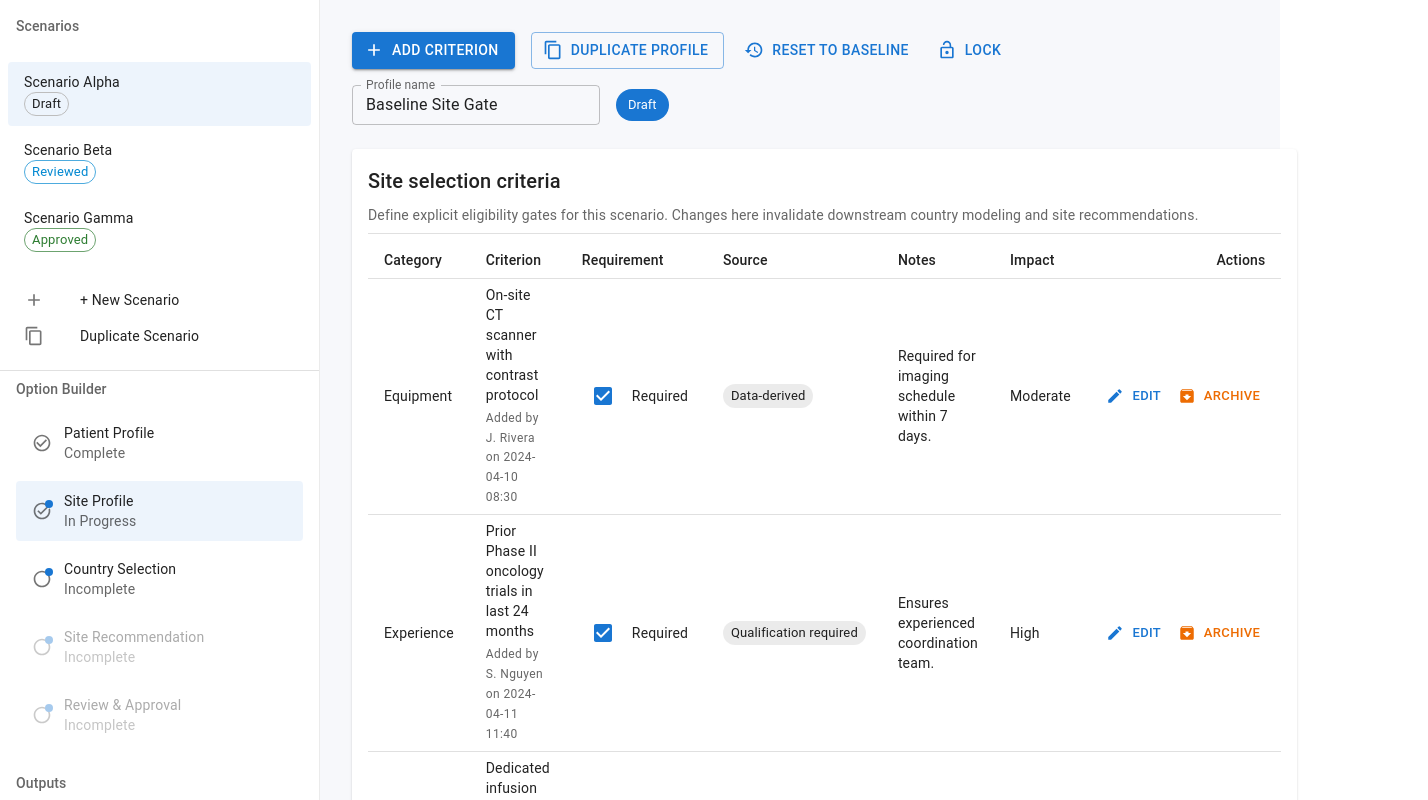
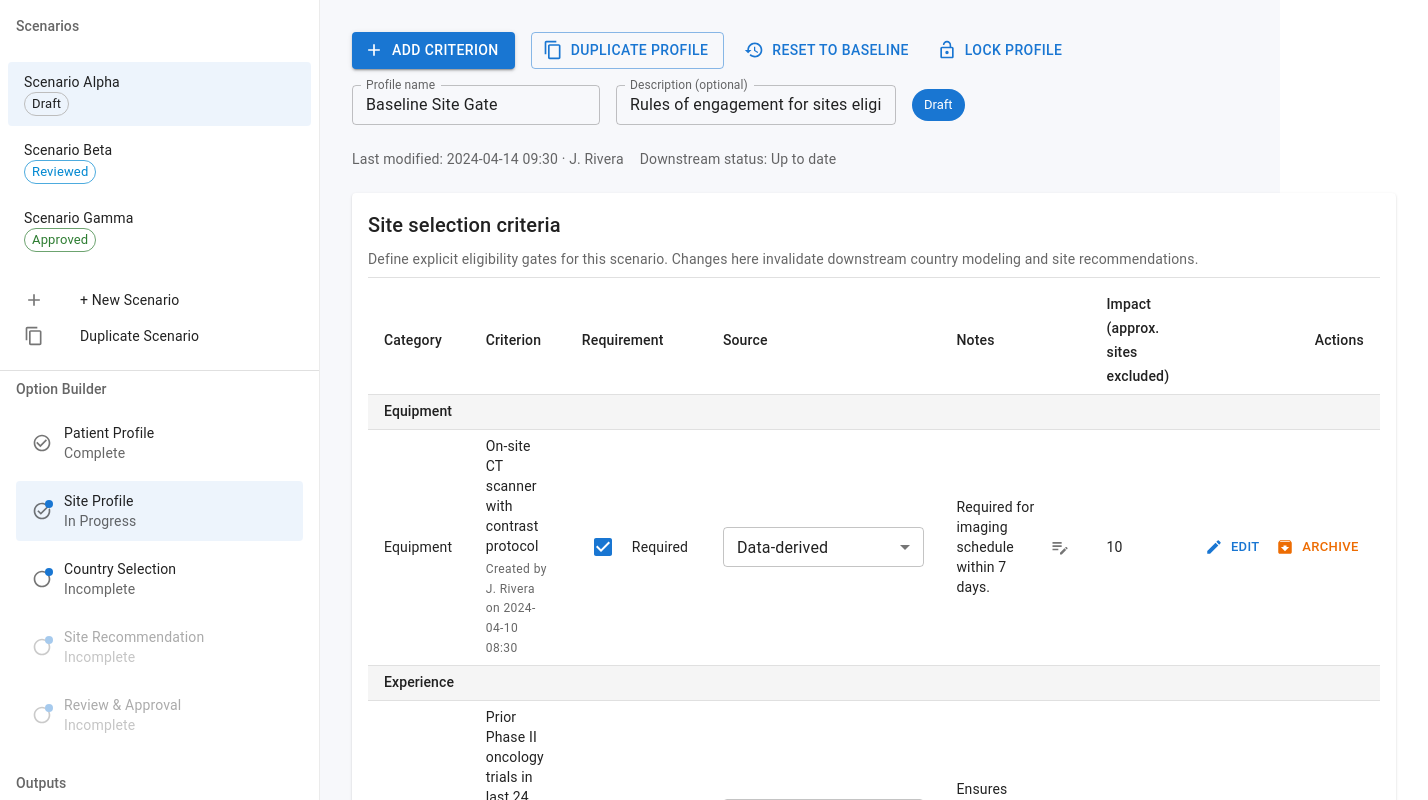
Before and after one commit to louisgroombridge-wright/sto-test-2, a React (Vite) app: page /site-profile in a window 1280 px wide. Shown: the top 800 px of the page, 1428 px wide, since content can reach past the window. Built offline with nearby package versions, Linux system fonts and the light colour scheme.

Commit message:
Implement site profile criteria gate

```diff
--- a/src/pages/SiteProfilePage.jsx
+++ b/src/pages/SiteProfilePage.jsx
@@ -26,8 +26,9 @@ import {
   Typography,
   Paper,
   Checkbox,
+  IconButton,
 } from "@mui/material";
-import { useMemo, useState } from "react";
+import { Fragment, useMemo, useState } from "react";
 import {
   Add,
   ContentCopy,
@@ -37,6 +38,9 @@ import {
   LockOpen,
   Restore,
   Archive,
+  EditNote,
+  Save,
+  Close,
 } from "@mui/icons-material";
 
 const baselineProfile = {
@@ -46,6 +50,8 @@ const baselineProfile = {
     "Rules of engagement for sites eligible in this scenario.",
   status: "Draft",
   lastModified: "2024-04-14 09:30",
+  modifiedBy: "J. Rivera",
+  downstreamStatus: "Up to date",
   criteria: [
     {
       id: "sc-001",
@@ -55,8 +61,8 @@ const baselineProfile = {
       source: "Data-derived",
       notes: "Required for imaging schedule within 7 days.",
       impact: "Moderate",
-      addedBy: "J. Rivera",
-      addedAt: "2024-04-10 08:30",
+      createdBy: "J. Rivera",
+      createdAt: "2024-04-10 08:30",
       updatedBy: "J. Rivera",
       updatedAt: "2024-04-12 16:05",
       archived: false,
@@ -69,8 +75,8 @@ const baselineProfile = {
       source: "Qualification required",
       notes: "Ensures experienced coordination team.",
       impact: "High",
-      addedBy: "S. Nguyen",
-      addedAt: "2024-04-11 11:40",
+      createdBy: "S. Nguyen",
+      createdAt: "2024-04-11 11:40",
       updatedBy: "S. Nguyen",
       updatedAt: "2024-04-11 11:40",
       archived: false,
@@ -83,8 +89,8 @@ const baselineProfile = {
       source: "Expert judgement",
       notes: "Improves throughput but not mandatory.",
       impact: "Low",
-      addedBy: "M. Patel",
-      addedAt: "2024-04-12 09:05",
+      createdBy: "M. Patel",
+      createdAt: "2024-04-12 09:05",
       updatedBy: "M. Patel",
       updatedAt: "2024-04-12 09:05",
       archived: false,
@@ -97,8 +103,8 @@ const baselineProfile = {
       source: "Data-derived",
       notes: "Supports compliance for digital outcomes.",
       impact: "Low",
-      addedBy: "L. Gomez",
-      addedAt: "2024-04-12 13:10",
+      createdBy: "L. Gomez",
+      createdAt: "2024-04-12 13:10",
       updatedBy: "L. Gomez",
       updatedAt: "2024-04-12 13:10",
       archived: false,
@@ -114,8 +120,8 @@ const emptyCriterion = {
   source: "Data-derived",
   notes: "",
   impact: "Low",
-  addedBy: "",
-  addedAt: "",
+  createdBy: "",
+  createdAt: "",
   updatedBy: "",
   updatedAt: "",
   archived: false,
@@ -133,6 +139,11 @@ const impactOrder = {
   High: 18,
 };
 
+const requirementMultiplier = {
+  Required: 1,
+  Preferred: 0.5,
+};
+
 const formatTimestamp = () => {
   const now = new Date();
   return now.toISOString().slice(0, 16).replace("T", " ");
@@ -144,6 +155,11 @@ const SiteProfilePage = () => {
   const [dialogMode, setDialogMode] = useState("add");
   const [draftCriterion, setDraftCriterion] = useState(emptyCriterion);
   const [profileName, setProfileName] = useState(baselineProfile.name);
+  const [profileDescription, setProfileDescription] = useState(
+    baselineProfile.description
+  );
+  const [notesEditorId, setNotesEditorId] = useState("");
+  const [notesDraft, setNotesDraft] = useState("");
 
   // Criteria shown here are the explicit eligibility gates for downstream steps.
   const activeCriteria = useMemo(
@@ -170,7 +186,10 @@ const SiteProfilePage = () => {
     Math.round(
       estimatedBaseline -
         activeCriteria.reduce(
-          (accumulator, criterion) => accumulator + impactOrder[criterion.impact],
+          (accumulator, criterion) =>
+            accumulator +
+            impactOrder[criterion.impact] *
+              requirementMultiplier[criterion.requirement],
           0
         )
     )
@@ -179,6 +198,7 @@ const SiteProfilePage = () => {
   const isLocked = profile.status === "Locked";
   const isMissingRequired = requiredCount === 0;
   const isOverlyRestrictive = estimatedRemaining < 60 || requiredCount > 4;
+  const isDownstreamOutOfDate = profile.downstreamStatus === "Out of date";
 
   // Editing is blocked when a profile is locked; users must duplicate first.
   const handleOpenDialog = (mode, criterion = emptyCriterion) => {
@@ -201,8 +221,8 @@ const SiteProfilePage = () => {
       const newCriterion = {
         ...draftCriterion,
         id: `sc-${Math.random().toString(36).slice(2, 8)}`,
-        addedBy: "Current User",
-        addedAt: now,
+        createdBy: "Current User",
+        createdAt: now,
         updatedBy: "Current User",
         updatedAt: now,
         archived: false,
@@ -211,6 +231,8 @@ const SiteProfilePage = () => {
         ...prev,
         criteria: [...prev.criteria, newCriterion],
         lastModified: now,
+        modifiedBy: "Current User",
+        downstreamStatus: "Out of date",
       }));
     } else {
       setProfile((prev) => ({
@@ -225,6 +247,8 @@ const SiteProfilePage = () => {
             : criterion
         ),
         lastModified: now,
+        modifiedBy: "Current User",
+        downstreamStatus: "Out of date",
       }));
     }
     handleCloseDialog();
@@ -249,6 +273,31 @@ const SiteProfilePage = () => {
           : criterion
       ),
       lastModified: now,
+      modifiedBy: "Current User",
+      downstreamStatus: "Out of date",
+    }));
+  };
+
+  const handleUpdateCriterionField = (criterionId, field, value) => {
+    if (isLocked) {
+      return;
+    }
+    const now = formatTimestamp();
+    setProfile((prev) => ({
+      ...prev,
+      criteria: prev.criteria.map((criterion) =>
+        criterion.id === criterionId
+          ? {
+              ...criterion,
+              [field]: value,
+              updatedBy: "Current User",
+              updatedAt: now,
+            }
+          : criterion
+      ),
+      lastModified: now,
+      modifiedBy: "Current User",
+      downstreamStatus: "Out of date",
     }));
   };
 
@@ -271,6 +320,8 @@ const SiteProfilePage = () => {
           : criterion
       ),
       lastModified: now,
+      modifiedBy: "Current User",
+      downstreamStatus: "Out of date",
     }));
   };
 
@@ -282,13 +333,17 @@ const SiteProfilePage = () => {
       status: "Draft",
       name: `${prev.name} (Copy)`,
       lastModified: now,
+      modifiedBy: "Current User",
+      downstreamStatus: "Out of date",
     }));
     setProfileName((prev) => `${prev} (Copy)`);
+    setProfileDescription((prev) => `${prev} (Copy)`);
   };
 
   const handleResetBaseline = () => {
     setProfile(baselineProfile);
     setProfileName(baselineProfile.name);
+    setProfileDescription(baselineProfile.description);
   };
 
   const handleToggleLock = () => {
@@ -316,9 +371,53 @@ const SiteProfilePage = () => {
         ...prev,
         name: profileName,
         lastModified: now,
+        modifiedBy: "Current User",
       }));
     }
   };
+
+  const handleUpdateDescription = (event) => {
+    setProfileDescription(event.target.value);
+  };
+
+  const handleBlurDescription = () => {
+    if (profileDescription !== profile.description) {
+      const now = formatTimestamp();
+      setProfile((prev) => ({
+        ...prev,
+        description: profileDescription,
+        lastModified: now,
+        modifiedBy: "Current User",
+      }));
+    }
+  };
+
+  const handleOpenNotesEditor = (criterion) => {
+    setNotesEditorId(criterion.id);
+    setNotesDraft(criterion.notes || "");
+  };
+
+  const handleSaveNotes = (criterionId) => {
+    handleUpdateCriterionField(criterionId, "notes", notesDraft.trim());
+    setNotesEditorId("");
+    setNotesDraft("");
+  };
+
+  const handleCancelNotes = () => {
+    setNotesEditorId("");
+    setNotesDraft("");
+  };
+
+  const groupedCriteria = useMemo(
+    () =>
+      categories.map((category) => ({
+        category,
+        items: activeCriteria.filter(
+          (criterion) => criterion.category === category
+        ),
+      })),
+    [activeCriteria]
+  );
 
   return (
     <Box sx={{ p: 4 }}>
@@ -370,7 +469,7 @@ const SiteProfilePage = () => {
                   onClick={handleToggleLock}
                   disabled={isLocked}
                 >
-                  {isLocked ? "Locked" : "Lock"}
+                  {isLocked ? "Locked" : "Lock Profile"}
                 </Button>
               </span>
             </Tooltip>
@@ -385,6 +484,15 @@ const SiteProfilePage = () => {
               disabled={isLocked}
               sx={{ minWidth: 240 }}
             />
+            <TextField
+              label="Description (optional)"
+              size="small"
+              value={profileDescription}
+              onChange={handleUpdateDescription}
+              onBlur={handleBlurDescription}
+              disabled={isLocked}
+              sx={{ minWidth: 280 }}
+            />
             <Chip
               label={profile.status}
               color={profile.status === "Locked" ? "default" : "primary"}
@@ -392,6 +500,17 @@ const SiteProfilePage = () => {
             />
           </Stack>
         </Box>
+        <Stack direction={{ xs: "column", md: "row" }} spacing={2}>
+          <Typography variant="body2" color="text.secondary">
+            Last modified: {profile.lastModified} · {profile.modifiedBy}
+          </Typography>
+          <Typography
+            variant="body2"
+            color={isDownstreamOutOfDate ? "warning.main" : "text.secondary"}
+          >
+            Downstream status: {profile.downstreamStatus}
+          </Typography>
+        </Stack>
 
         <Paper sx={{ p: 2 }}>
           <Stack spacing={1}>
@@ -410,12 +529,27 @@ const SiteProfilePage = () => {
                     <TableCell>Requirement</TableCell>
                     <TableCell>Source</TableCell>
                     <TableCell>Notes</TableCell>
-                    <TableCell>Impact</TableCell>
+                    <TableCell>Impact (approx. sites excluded)</TableCell>
                     <TableCell align="right">Actions</TableCell>
                   </TableRow>
                 </TableHead>
                 <TableBody>
-                  {activeCriteria.map((criterion) => (
+                  {/* Constraint: grouping is visual only; no ordering or ranking implied. */}
+                  {groupedCriteria.map((group) => (
+                    <Fragment key={group.category}>
+                      {group.items.length > 0 && (
+                        <TableRow
+                          key={`${group.category}-header`}
+                          sx={{ backgroundColor: "action.hover" }}
+                        >
+                          <TableCell colSpan={7}>
+                            <Typography variant="subtitle2">
+                              {group.category}
+                            </Typography>
+                          </TableCell>
+                        </TableRow>
+                      )}
+                      {group.items.map((criterion) => (
                         <TableRow key={criterion.id}>
                           <TableCell>{criterion.category}</TableCell>
                           <TableCell>
@@ -424,7 +558,8 @@ const SiteProfilePage = () => {
                                 {criterion.label}
                               </Typography>
                               <Typography variant="caption" color="text.secondary">
-                            Added by {criterion.addedBy} on {criterion.addedAt}
+                                Created by {criterion.createdBy} on{" "}
+                                {criterion.createdAt}
                               </Typography>
                             </Stack>
                           </TableCell>
@@ -443,9 +578,33 @@ const SiteProfilePage = () => {
                             </Stack>
                           </TableCell>
                           <TableCell>
-                        <Chip label={criterion.source} size="small" />
+                            <FormControl size="small" fullWidth>
+                              <Select
+                                value={criterion.source}
+                                onChange={(event) =>
+                                  handleUpdateCriterionField(
+                                    criterion.id,
+                                    "source",
+                                    event.target.value
+                                  )
+                                }
+                                disabled={isLocked}
+                              >
+                                {sources.map((source) => (
+                                  <MenuItem key={source} value={source}>
+                                    {source}
+                                  </MenuItem>
+                                ))}
+                              </Select>
+                            </FormControl>
                           </TableCell>
                           <TableCell>
+                            <Stack spacing={1}>
+                              <Stack
+                                direction="row"
+                                spacing={1}
+                                alignItems="center"
+                              >
                                 <Tooltip
                                   title={`Updated by ${criterion.updatedBy} on ${criterion.updatedAt}`}
                                 >
@@ -453,10 +612,55 @@ const SiteProfilePage = () => {
                                     {criterion.notes || "Add rationale"}
                                   </Typography>
                                 </Tooltip>
+                                <IconButton
+                                  size="small"
+                                  onClick={() => handleOpenNotesEditor(criterion)}
+                                  disabled={isLocked}
+                                >
+                                  <EditNote fontSize="small" />
+                                </IconButton>
+                              </Stack>
+                              {notesEditorId === criterion.id && (
+                                <Stack
+                                  direction="row"
+                                  spacing={1}
+                                  alignItems="center"
+                                >
+                                  <TextField
+                                    size="small"
+                                    value={notesDraft}
+                                    onChange={(event) =>
+                                      setNotesDraft(event.target.value)
+                                    }
+                                    placeholder="Add notes to justify the gate"
+                                    fullWidth
+                                  />
+                                  <IconButton
+                                    size="small"
+                                    color="primary"
+                                    onClick={() => handleSaveNotes(criterion.id)}
+                                  >
+                                    <Save fontSize="small" />
+                                  </IconButton>
+                                  <IconButton size="small" onClick={handleCancelNotes}>
+                                    <Close fontSize="small" />
+                                  </IconButton>
+                                </Stack>
+                              )}
+                            </Stack>
                           </TableCell>
-                      <TableCell>{criterion.impact}</TableCell>
+                          <TableCell>
+                            {Math.round(
+                              impactOrder[criterion.impact] *
+                                requirementMultiplier[criterion.requirement]
+                            )}
+                          </TableCell>
                           <TableCell align="right">
-                        <Stack direction="row" spacing={1} justifyContent="flex-end">
+                            <Stack
+                              direction="row"
+                              spacing={1}
+                              justifyContent="flex-end"
+                            >
                               <Tooltip
                                 title={
                                   isLocked
@@ -468,7 +672,9 @@ const SiteProfilePage = () => {
                                   <Button
                                     size="small"
                                     startIcon={<Edit />}
-                                onClick={() => handleOpenDialog("edit", criterion)}
+                                    onClick={() =>
+                                      handleOpenDialog("edit", criterion)
+                                    }
                                     disabled={isLocked}
                                   >
                                     Edit
@@ -487,7 +693,9 @@ const SiteProfilePage = () => {
                                     size="small"
                                     color="warning"
                                     startIcon={<Archive />}
-                                onClick={() => handleArchiveCriterion(criterion.id)}
+                                    onClick={() =>
+                                      handleArchiveCriterion(criterion.id)
+                                    }
                                     disabled={isLocked}
                                   >
                                     Archive
@@ -498,6 +706,8 @@ const SiteProfilePage = () => {
                           </TableCell>
                         </TableRow>
                       ))}
+                    </Fragment>
+                  ))}
                 </TableBody>
               </Table>
             </TableContainer>
@@ -507,16 +717,17 @@ const SiteProfilePage = () => {
         <Paper sx={{ p: 2 }}>
           <Stack spacing={2}>
             <Typography variant="h6">Impact summary</Typography>
+            {/* Constraint: impact is approximate only; no site lists or rankings. */}
             <Stack direction={{ xs: "column", md: "row" }} spacing={2}>
               <Box sx={{ flex: 1 }}>
                 <Typography variant="subtitle2" color="text.secondary">
-                  Estimated candidate sites (baseline)
+                  Approximate candidate sites (baseline)
                 </Typography>
                 <Typography variant="h4">{estimatedBaseline}</Typography>
               </Box>
               <Box sx={{ flex: 1 }}>
                 <Typography variant="subtitle2" color="text.secondary">
-                  Estimated remaining after criteria
+                  Approximate remaining after criteria
                 </Typography>
                 <Typography variant="h4">{estimatedRemaining}</Typography>
               </Box>
@@ -534,9 +745,14 @@ const SiteProfilePage = () => {
                 At least one Required criterion must be defined before proceeding.
               </Typography>
             )}
+            {isOverlyRestrictive && (
+              <Typography color="warning.main" variant="body2">
+                Warning: Remaining sites are below the minimum threshold or too
+                many Required criteria exist.
+              </Typography>
+            )}
             <Accordion defaultExpanded>
-              <AccordionSummary expandIcon={<ExpandMore />}
-              >
+              <AccordionSummary expandIcon={<ExpandMore />}>
                 <Typography>Impact signals & downstream effects</Typography>
               </AccordionSummary>
               <AccordionDetails>
@@ -552,7 +768,7 @@ const SiteProfilePage = () => {
                     saving updates.
                   </Typography>
                   <Typography variant="body2" color="text.secondary">
-                    Last modified: {profile.lastModified}
+                    Last modified: {profile.lastModified} · {profile.modifiedBy}
                   </Typography>
                 </Stack>
               </AccordionDetails>
@@ -658,7 +874,7 @@ const SiteProfilePage = () => {
               value={
                 dialogMode === "add"
                   ? "Will be stamped on save"
-                  : `Added by ${draftCriterion.addedBy} on ${draftCriterion.addedAt}`
+                  : `Created by ${draftCriterion.createdBy} on ${draftCriterion.createdAt}`
               }
               InputProps={{ readOnly: true }}
               fullWidth
```
Lines whose indentation alone changed are shown as unchanged.
